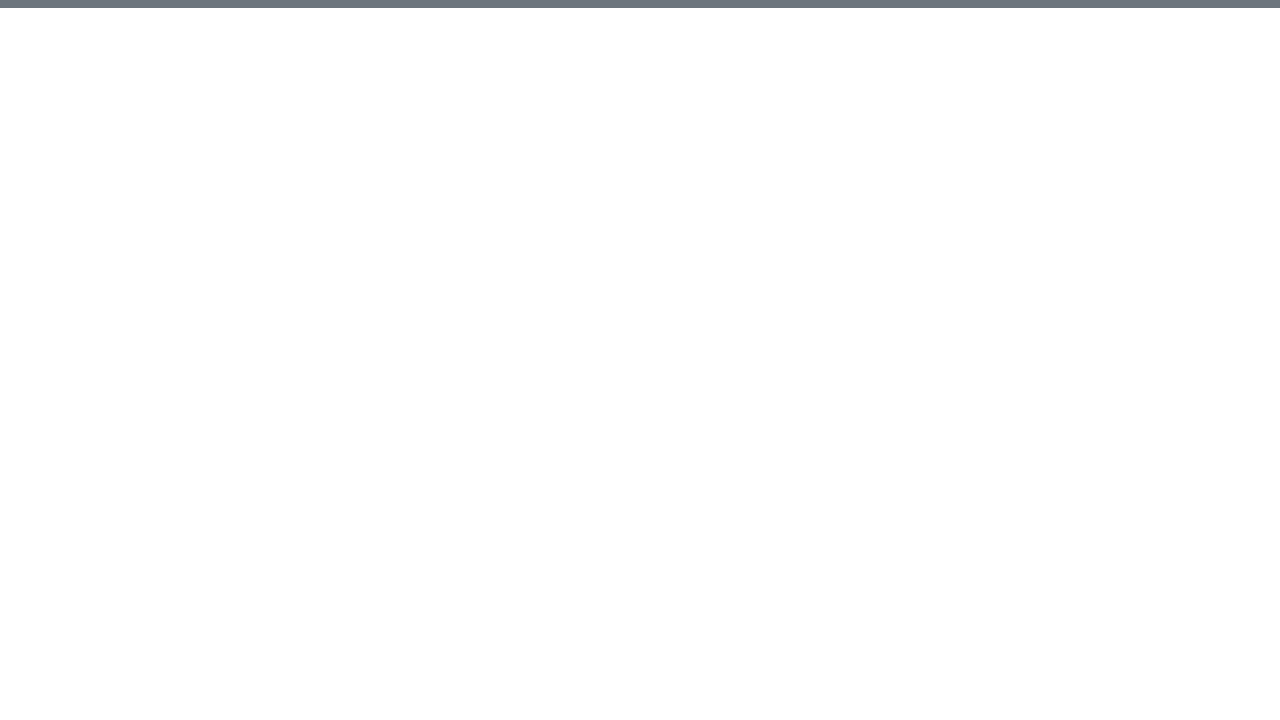
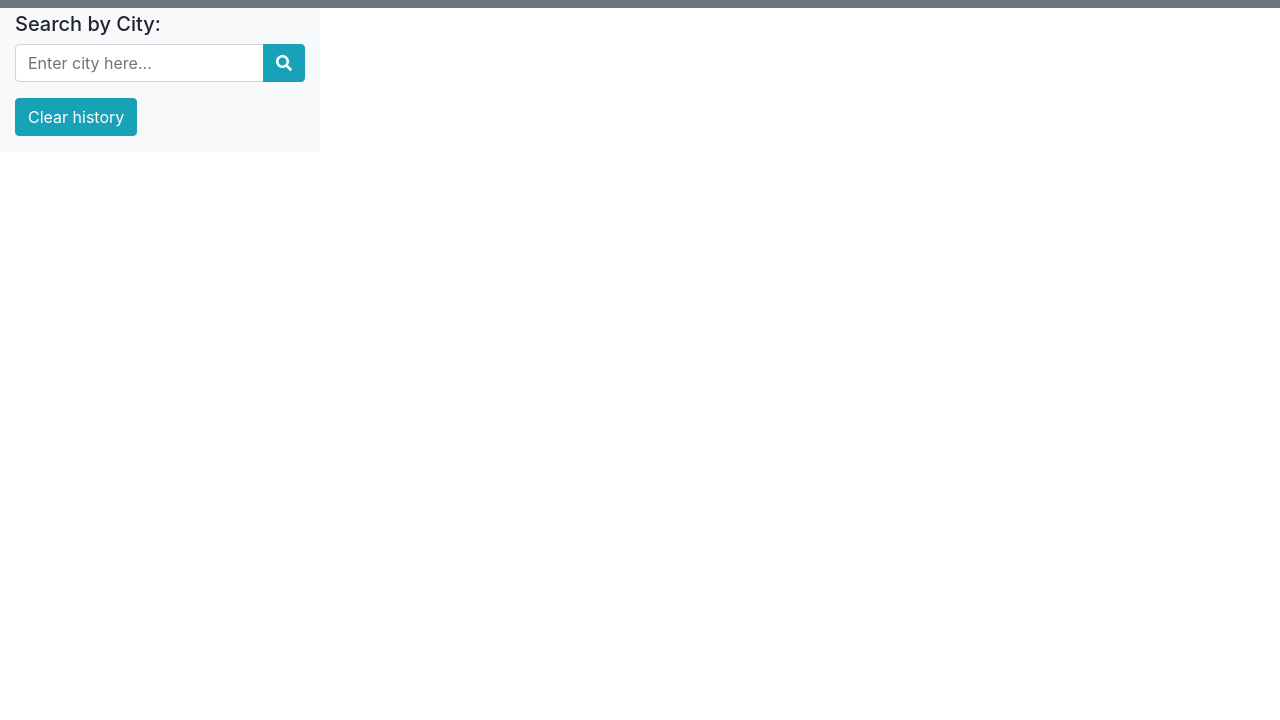
Before and after one commit to HunterHarvell/weatherDashboard, a plain HTML site: page index.html in a window 1280 px wide. Shown: the part 80-800 px from the top of the page. Drawn offline with nearby package versions, Linux system fonts and the light colour scheme.

Commit message:
adds current weather section and search bar

```diff
--- a/index.html
+++ b/index.html
@@ -12,3 +12,35 @@
     <header class="container-fluid text-center text-white bg-secondary p-3">
         <h1>Weather Dashboard</h1>
     </header>
+
+    <!-- main body section -->
+    <section class="container-fluid">
+        <section class="row">
+            <!-- search aside -->
+            <aside class="col-lg-3 bg-light">
+                <h5 class="mt-1">Search by City:</h5>
+                <div class="input-group mb-3">
+                    <input id="searchInput" type="text" class="form-control" placeholder="Enter city here..." aria-label="Enter city here">
+                    <div class="input-group-append">
+                        <button class="btn btn-info" type="button" id="searchBtn">
+                            <i class="fas fa-search"></i>
+                        </button>
+                    </div>
+                </div>
+                <button class="btn btn-info mb-3" type="button" id="clearHistory">Clear history</button>
+                <form id="history"></form>
+            </aside>
+            <!-- today's weather section -->
+            <section class="col-lg-9">
+                <!-- current weather -->
+                <div class="row mr-0">
+                    <div class="col-lg-11 card m-3 d-none" id="currentWeather">
+                        <div class="card-body">
+                            <h3 id="cityName" class="city-name align-middle"></h3>
+                            <img id="weatherSymbol" alt="">
+                            <p id="temp"></p>
+                            <p id="humidity"></p>
+                            <p id="windSpeed"></p>
+                        </div>
+                    </div>
+                </div>
```
